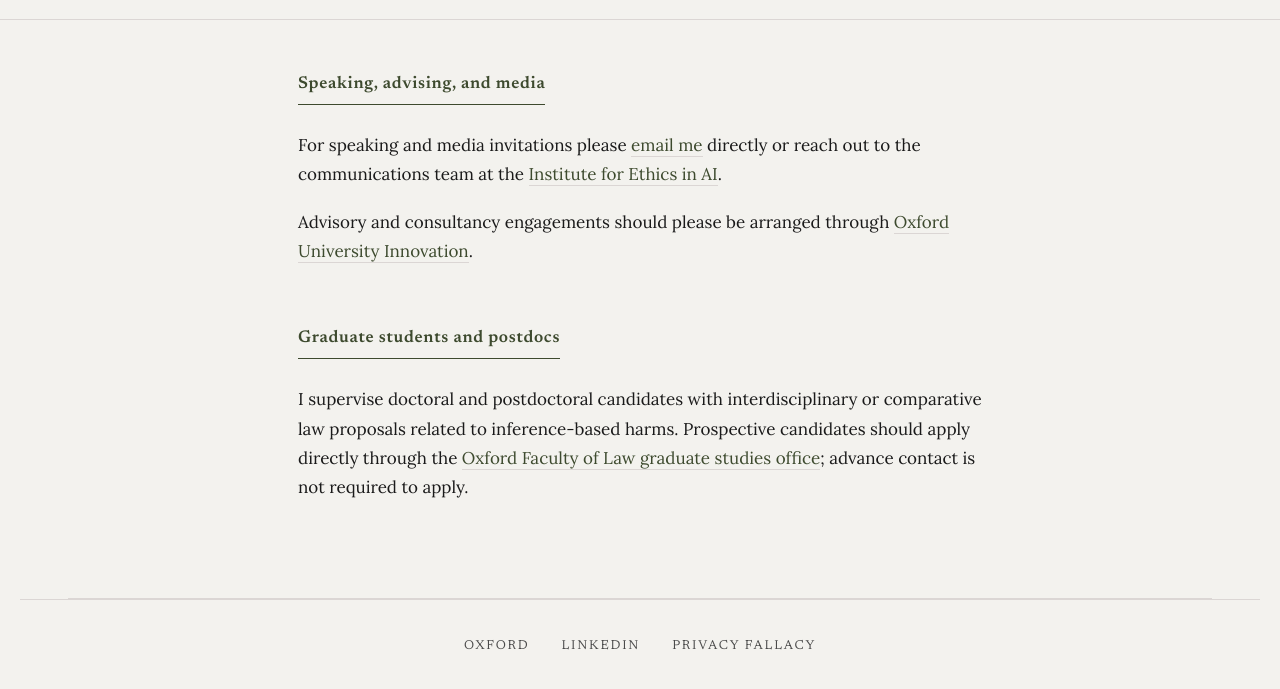
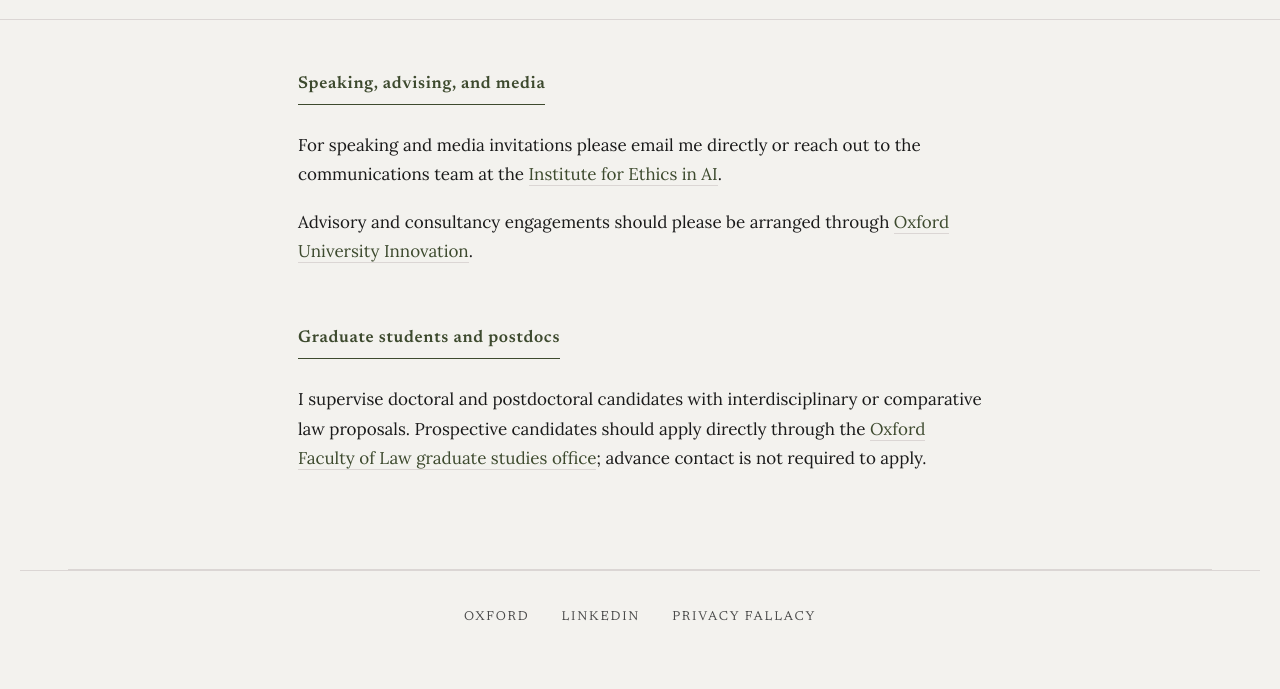
Before and after one commit to ignacio-cofone/ignacio-cofone.github.io, a plain HTML site: page contact.html in a window 1280 px wide. Shown: the part 57-746 px from the top of the page. Drawn offline with Linux system fonts and the light colour scheme.

Commit message:
Update contact.html

```diff
--- a/contact.html
+++ b/contact.html
@@ -61,7 +61,7 @@
   <div class="section">
     <span class="section-label">Speaking, advising, and media</span>
     <div class="prose">
-      <p>For speaking and media invitations please <a href="mailto:ignacio.cofone@law.ox.ac.uk">email me</a> directly or reach out to the communications team at the <a href="https://www.oxford-aiethics.ox.ac.uk/ignacio-cofone">Institute for Ethics in AI</a>.</p>
+      <p>For speaking and media invitations please email me directly or reach out to the communications team at the <a href="https://www.oxford-aiethics.ox.ac.uk/ignacio-cofone">Institute for Ethics in AI</a>.</p>
       <p>Advisory and consultancy engagements should please be arranged through <a href="mailto:enquiries@innovation.ox.ac.uk">Oxford University Innovation</a>.</p>
     </div>
   </div>
@@ -70,7 +70,7 @@
   <div class="section">
     <span class="section-label">Graduate students and postdocs</span>
     <div class="prose">
-      <p>I supervise doctoral and postdoctoral candidates with interdisciplinary or comparative law proposals related to inference-based harms. Prospective candidates should apply directly through the <a href="https://www.law.ox.ac.uk/admissions">Oxford Faculty of Law graduate studies office</a>; advance contact is not required to apply.</p>
+      <p>I supervise doctoral and postdoctoral candidates with interdisciplinary or comparative law proposals. Prospective candidates should apply directly through the <a href="https://www.law.ox.ac.uk/admissions">Oxford Faculty of Law graduate studies office</a>; advance contact is not required to apply.</p>
     </div>
   </div>
 
```
